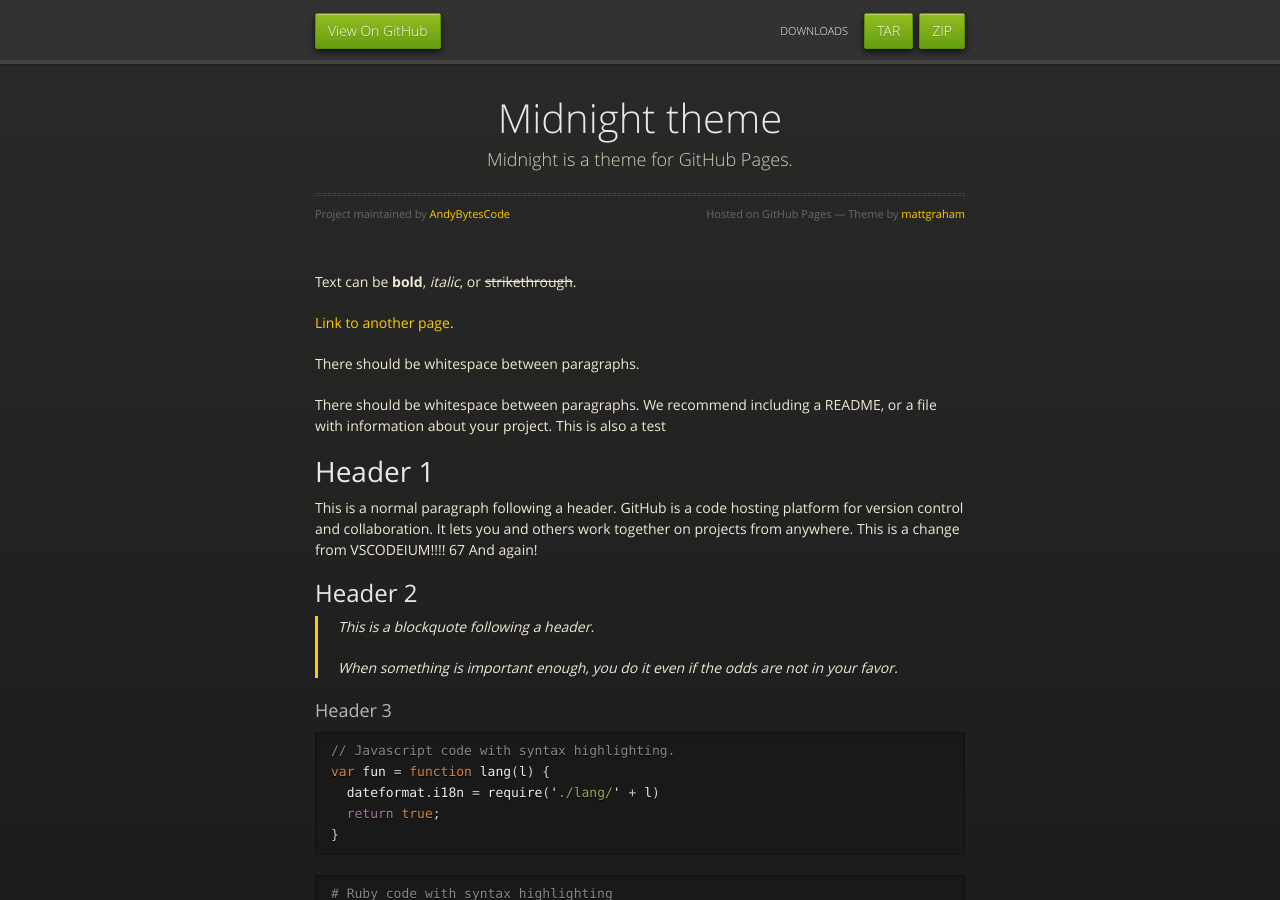
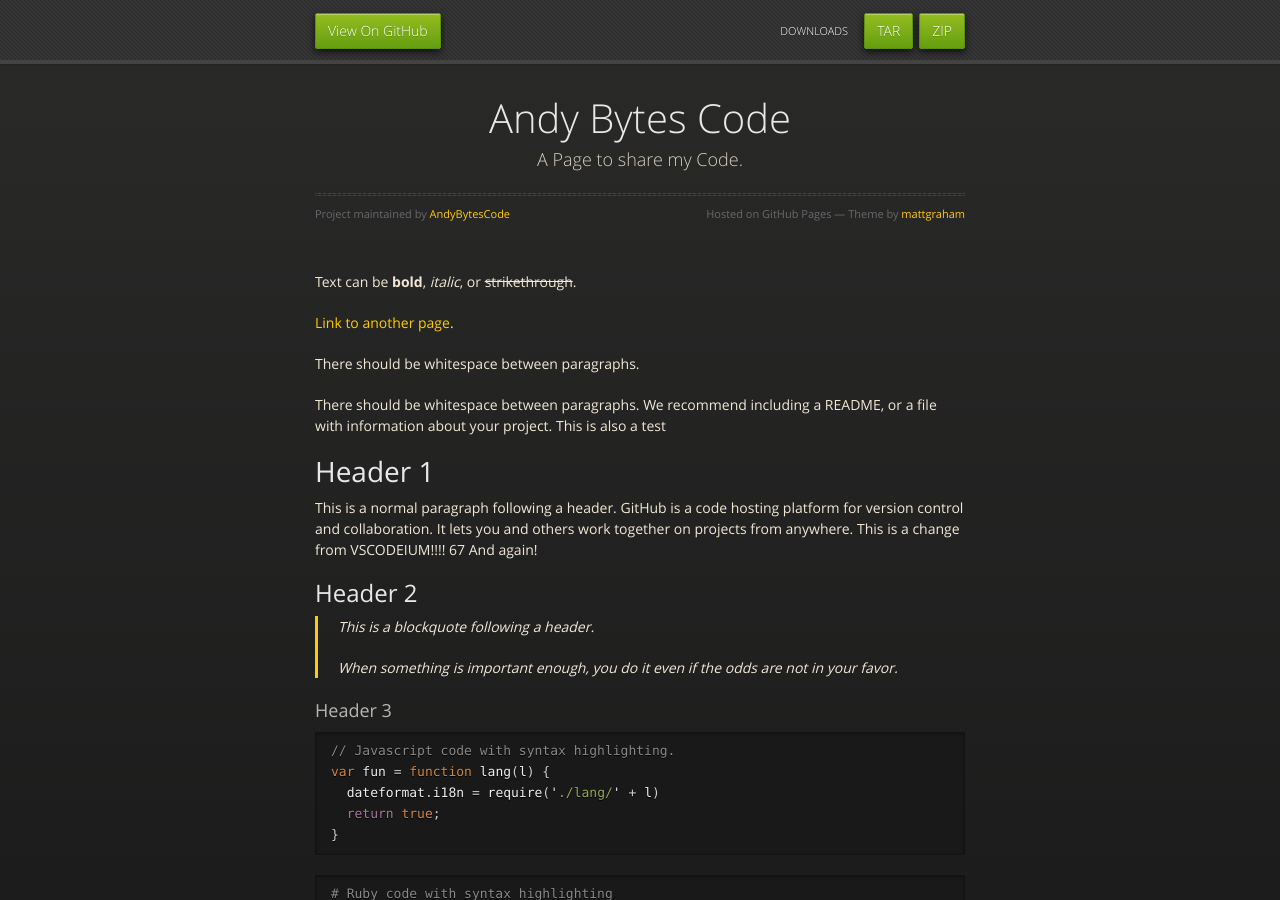
Before and after one commit to AndyBytesCode/andybytescode.github.io, a Jekyll site: the page built from index.md, in a window 1280 px wide and 900 px high. Built offline with Jekyll 4.4.1, drawn with Linux system fonts in a browser that asks for light colours.

Commit message:
Change top of page

```diff
--- a/_config.yml
+++ b/_config.yml
@@ -1,5 +1,5 @@
-title: Midnight theme
-description: Midnight is a theme for GitHub Pages.
+title: Andy Bytes Code
+description: A Page to share my Code.
 show_downloads: true
 google_analytics:
 theme: jekyll-theme-midnight
```
